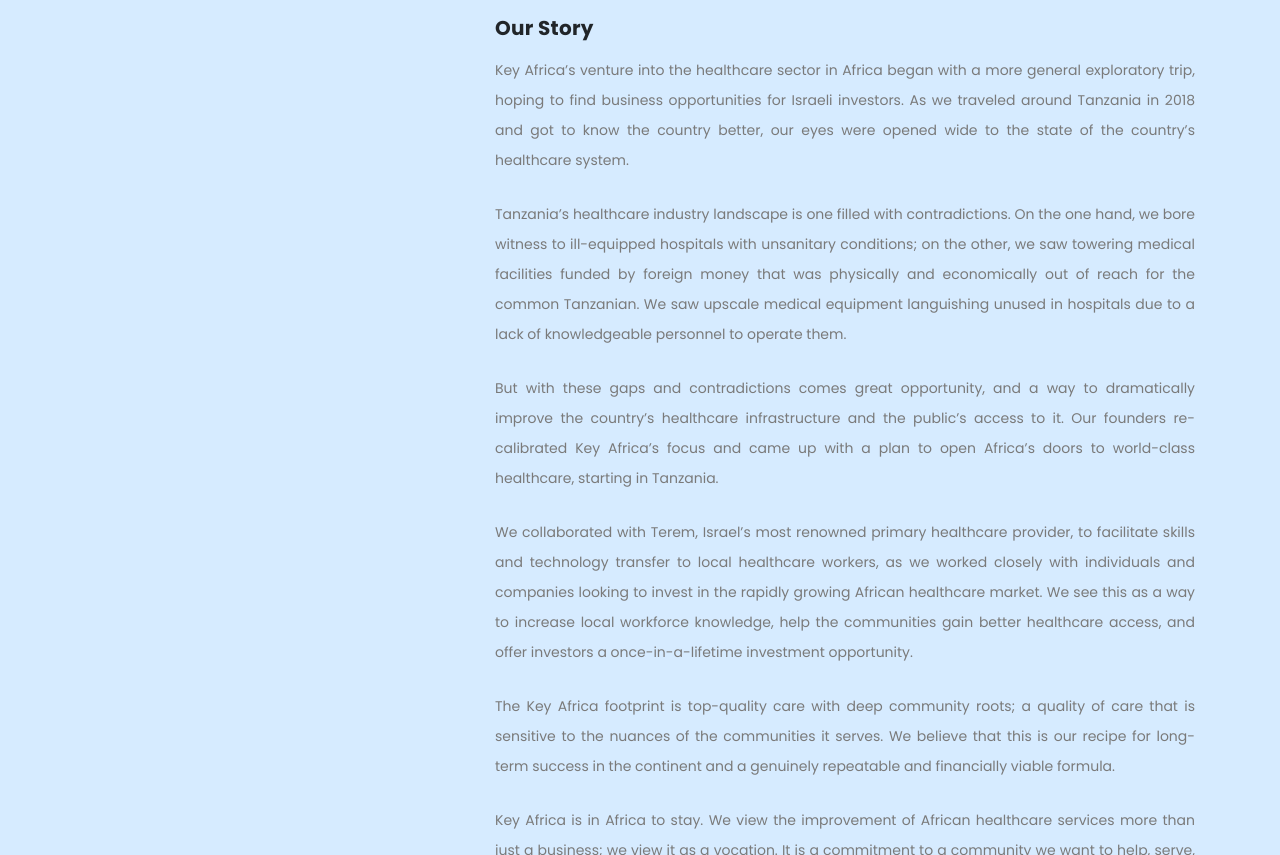
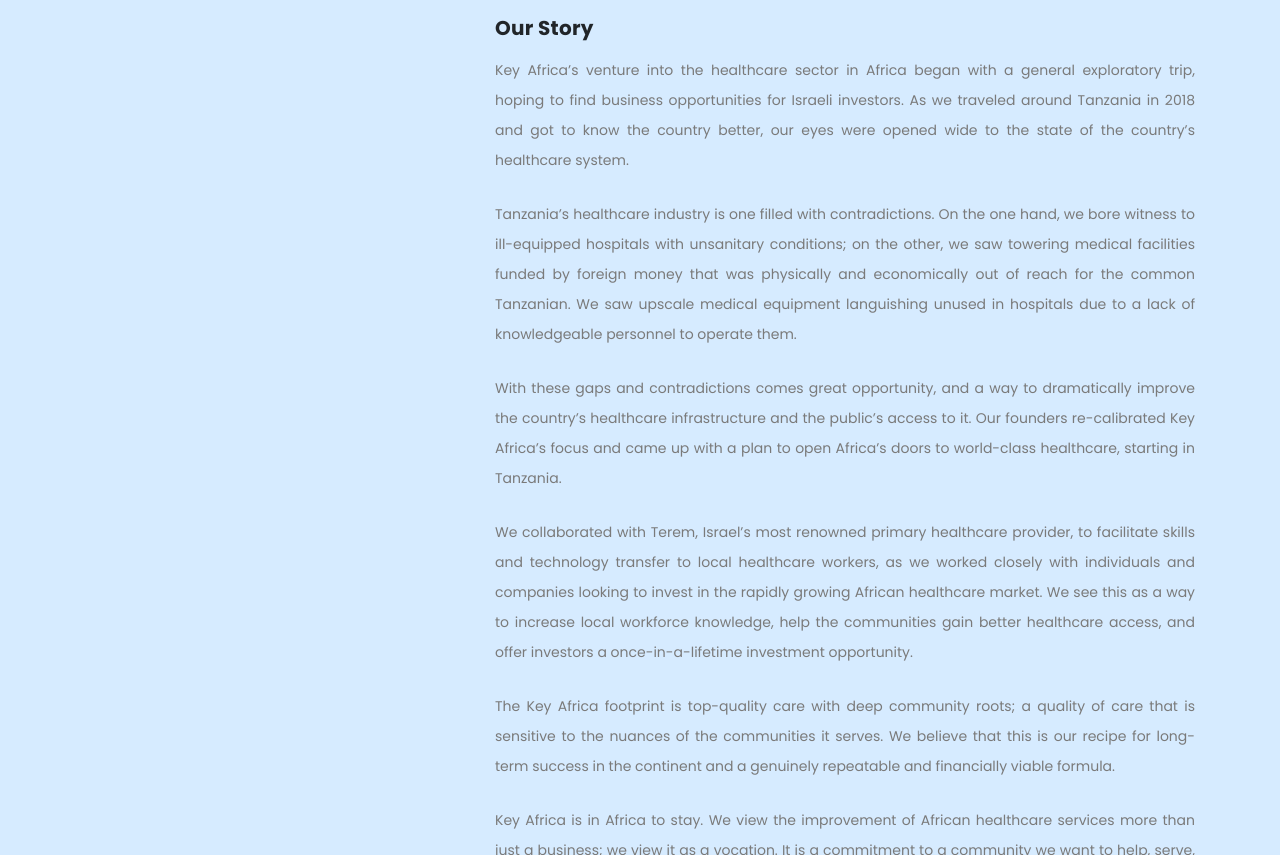
Before and after one commit to johnmasajo1987/KeyAfricaFinal, a plain HTML site: page about.html in a window 1280 px wide. Shown: the part 1500-2355 px from the top of the page. Drawn offline with Linux system fonts and the light colour scheme.

Commit message:
Text Change - Luther Medical/About

```diff
--- a/about.html
+++ b/about.html
@@ -16,7 +16,7 @@
     <!-- Favicon -->
     <link rel="shortcut icon" type="image/x-icon" href="assets/images/KeyAfIcon.ico">
 
-    <title>KA | About</title>
+    <title>Key Africa | About</title>
 
     <!-- Bootstrap core CSS -->
     <link href="vendor/bootstrap/css/bootstrap.min.css" rel="stylesheet">
@@ -154,11 +154,11 @@
               <article id='tabs-1'>
                 <img src="assets/images/our-story.jpg" alt="">
                 <h4>Our Story</h4>
-                <p>Key Africa’s venture into the healthcare sector in Africa began with a more general exploratory trip, hoping to find business opportunities for Israeli investors. As we traveled around Tanzania in 2018 and got to know the country better, our eyes were opened wide to the state of the country’s healthcare system.</p>
+                <p>Key Africa’s venture into the healthcare sector in Africa began with a general exploratory trip, hoping to find business opportunities for Israeli investors. As we traveled around Tanzania in 2018 and got to know the country better, our eyes were opened wide to the state of the country’s healthcare system.</p>
                   <br>
-                  <p>Tanzania’s healthcare industry landscape is one filled with contradictions. On the one hand, we bore witness to ill-equipped hospitals with unsanitary conditions; on the other, we saw towering medical facilities funded by foreign money that was physically and economically out of reach for the common Tanzanian. We saw upscale medical equipment languishing unused in hospitals due to a lack of knowledgeable personnel to operate them.</p>
+                  <p>Tanzania’s healthcare industry is one filled with contradictions. On the one hand, we bore witness to ill-equipped hospitals with unsanitary conditions; on the other, we saw towering medical facilities funded by foreign money that was physically and economically out of reach for the common Tanzanian. We saw upscale medical equipment languishing unused in hospitals due to a lack of knowledgeable personnel to operate them.</p>
                   <br>
-                  <p>But with these gaps and contradictions comes great opportunity, and a way to dramatically improve the country’s healthcare infrastructure and the public’s access to it. Our founders re-calibrated Key Africa’s focus and came up with a plan to open Africa’s doors to world-class healthcare, starting in Tanzania.</p>
+                  <p>With these gaps and contradictions comes great opportunity, and a way to dramatically improve the country’s healthcare infrastructure and the public’s access to it. Our founders re-calibrated Key Africa’s focus and came up with a plan to open Africa’s doors to world-class healthcare, starting in Tanzania.</p>
                   <br>
                   <p>We collaborated with Terem, Israel’s most renowned primary healthcare provider, to facilitate skills and technology transfer to local healthcare workers, as we worked closely with individuals and companies looking to invest in the rapidly growing African healthcare market. We see this as a way to increase local workforce knowledge, help the communities gain better healthcare access, and offer investors a once-in-a-lifetime investment opportunity.</p>
                   <br>
```
Also changed, not shown: luther-medical.html (+2 -2 lines).
